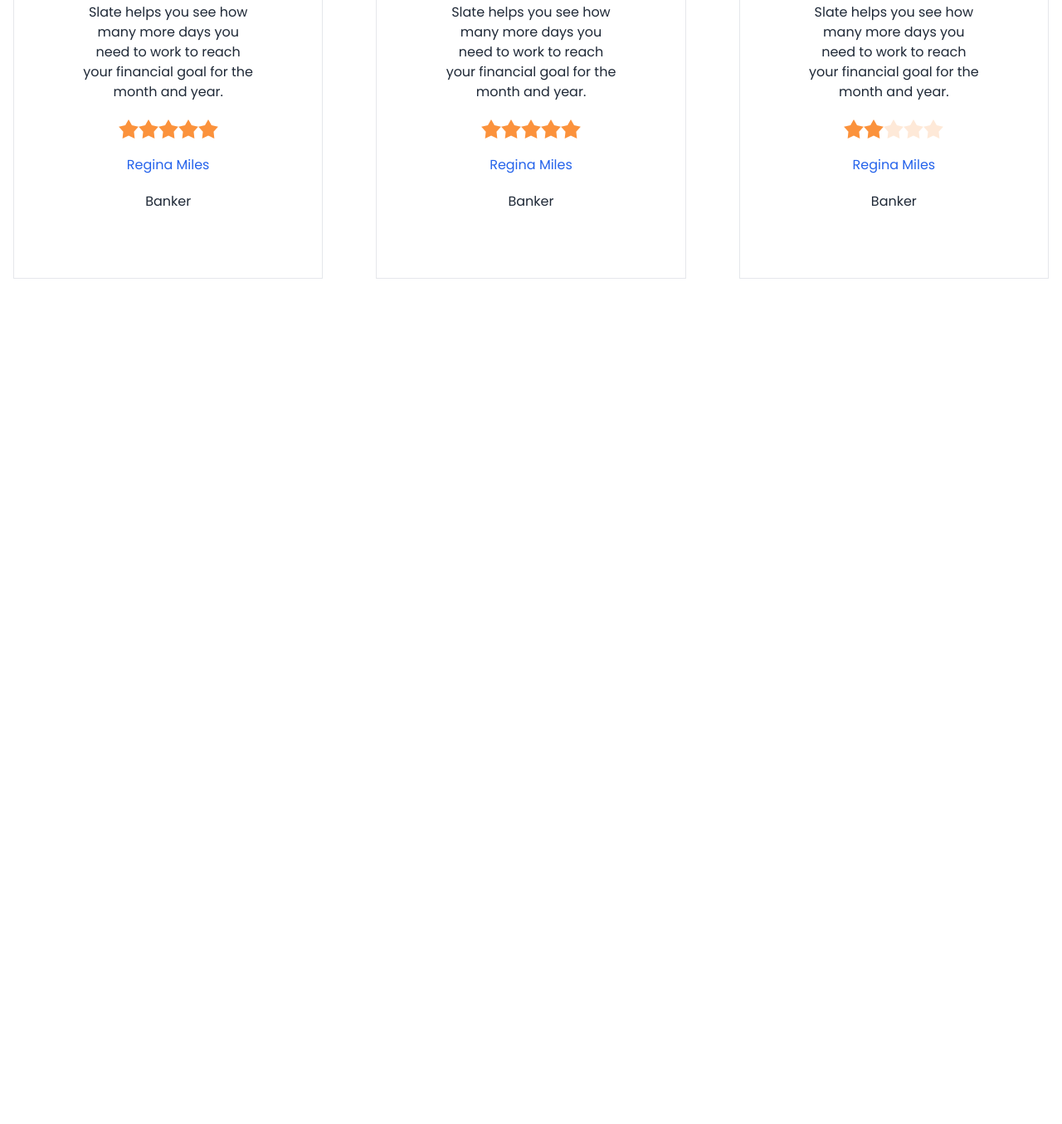
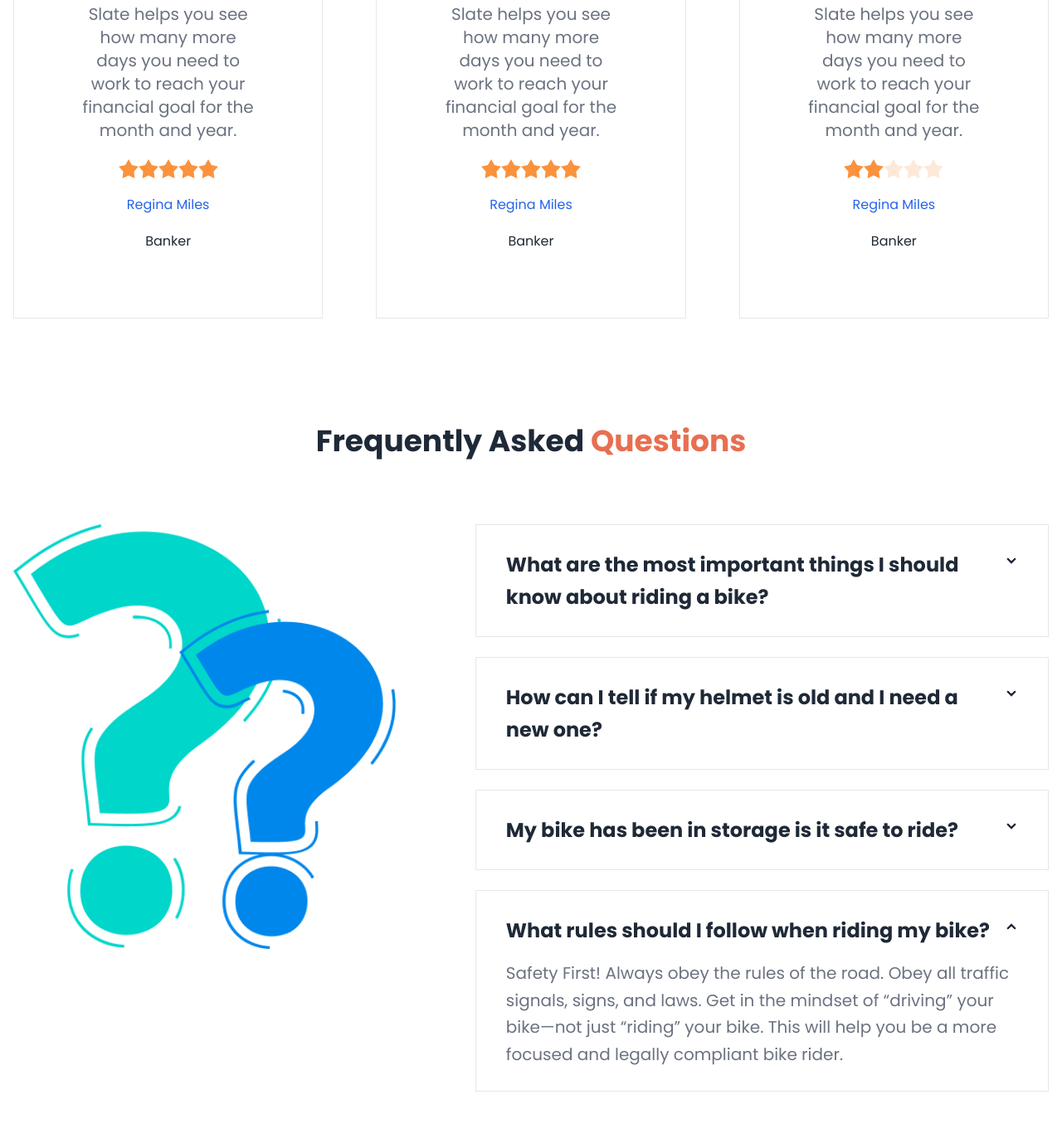
Before and after one commit to ImArijitBasu/Biker-Zone, a plain HTML site: page index.html in a window 1280 px wide. Shown: the part 2573-3928 px from the top of the page at 83% size. Before the commit the page ends 2909 px from the top, so only its background shows below. Drawn offline with nearby package versions, Linux system fonts and the light colour scheme.

Commit message:
FAQ section done

```diff
--- a/index.html
+++ b/index.html
@@ -245,7 +245,7 @@
                 <!-- card one  -->
                 <div class="flex flex-col items-center border p-20 space-y-5">
                     <img class="w-56" src="./images/others/user-1.png" alt="">
-                    <p class="text-center">Slate helps you see how
+                    <p class="text-center text-gray-500 text-xl">Slate helps you see how
                         many more days you need
                         to work to reach your financial
                         goal for the month and year.</p>
@@ -262,7 +262,7 @@
                 <!-- card two  -->
                 <div class="flex flex-col items-center border p-20 space-y-5">
                     <img class="w-56" src="./images/others/user-2.png" alt="">
-                    <p class="text-center">Slate helps you see how
+                    <p class="text-center text-gray-500 text-xl">Slate helps you see how
                         many more days you need
                         to work to reach your financial
                         goal for the month and year.</p>
@@ -279,7 +279,7 @@
                 <!-- card three  -->
                 <div class="flex flex-col items-center border p-20 space-y-5">
                     <img class="w-56" src="./images/others/user-3.png" alt="">
-                    <p class="text-center">Slate helps you see how
+                    <p class="text-center text-gray-500 text-xl">Slate helps you see how
                         many more days you need
                         to work to reach your financial
                         goal for the month and year.</p>
@@ -296,6 +296,52 @@
             </div>
         </section>
         <!-- happy client section ends  -->
+        <!-- FAQ section  -->
+        <section class="my-32">
+            <h1 class="font-bold text-4xl text-center ">Frequently Asked <span class="text-default">Questions</span>
+            </h1>
+            <div class="mt-20 flex flex-col md:flex-row gap-24">
+                <!-- left side  -->
+                 <div class="w-full md:w-2/5">
+                    <img class="w-full" src="./images/others/faq.png" alt="">
+                 </div>
+                 <!-- right side  -->
+                  <div class="w-full md:w-3/5 space-y-6">
+                    <div class="collapse collapse-arrow border rounded-none px-5 py-3 ">
+                        <input type="radio" name="my-accordion-2" checked="checked" />
+                        <div class="collapse-title text-2xl font-bold leading-relaxed">What are the most important things I should
+                            know about riding a bike?</div>
+                        <div class="collapse-content">
+                          <p class="text-gray-500 text-xl leading-relaxed">Safety First! Always obey the rules of the road. Obey all traffic signals, signs, and laws. Get in the mindset of “driving” your bike—not just “riding” your bike. This will help you be a more focused and legally compliant bike rider. </p>
+                        </div>
+                      </div>
+                    <div class="collapse collapse-arrow border rounded-none px-5 py-3 ">
+                        <input type="radio" name="my-accordion-2" checked="checked" />
+                        <div class="collapse-title text-2xl font-bold leading-relaxed">How can I tell if my helmet is old and I need a
+                            new one?</div>
+                        <div class="collapse-content">
+                          <p class="text-gray-500 text-xl leading-relaxed">Safety First! Always obey the rules of the road. Obey all traffic signals, signs, and laws. Get in the mindset of “driving” your bike—not just “riding” your bike. This will help you be a more focused and legally compliant bike rider. </p>
+                        </div>
+                      </div>
+                    <div class="collapse collapse-arrow border rounded-none px-5 py-3 ">
+                        <input type="radio" name="my-accordion-2" checked="checked" />
+                        <div class="collapse-title text-2xl font-bold leading-relaxed">My bike has been in storage is it safe to ride?</div>
+                        <div class="collapse-content">
+                          <p class="text-gray-500 text-xl leading-relaxed">Safety First! Always obey the rules of the road. Obey all traffic signals, signs, and laws. Get in the mindset of “driving” your bike—not just “riding” your bike. This will help you be a more focused and legally compliant bike rider. </p>
+                        </div>
+                      </div>
+                    <div class="collapse collapse-arrow border rounded-none px-5 py-3 ">
+                        <input type="radio" name="my-accordion-2" checked="checked" />
+                        <div class="collapse-title text-2xl font-bold leading-relaxed">What rules should I follow when riding my bike?</div>
+                        <div class="collapse-content">
+                          <p class="text-gray-500 text-xl leading-relaxed">Safety First! Always obey the rules of the road. Obey all traffic signals, signs, and laws. Get in the mindset of “driving” your bike—not just “riding” your bike. This will help you be a more focused and legally compliant bike rider. </p>
+                        </div>
+                      </div>
+
+                  </div>
+            </div>
+
+        </section>
     </main>
     <!-- footer part  -->
     <footer>
```
